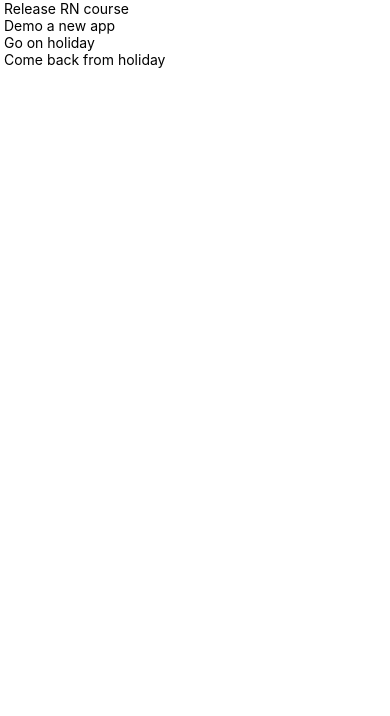
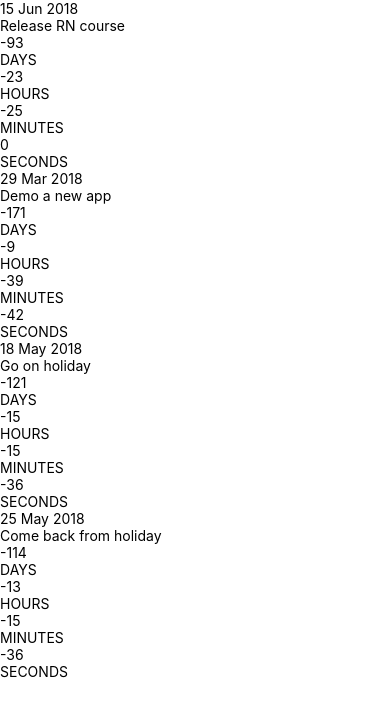
Before and after one commit to mbouzi/Countdown-React-Native, a React Native app: screen / in a window 390 px wide. Shown: the top 716 px of the page. Built offline with nearby package versions, Linux system fonts and the light colour scheme.

Commit message:
eventCard set up

```diff
--- /dev/null
+++ b/EventCard.js
@@ -0,0 +1,70 @@
+import React from 'react';
+import {
+	Text,
+	View,
+	StyleSheet
+} from 'react-native';
+import PropTypes from 'prop-types'
+import {
+	formatDate,
+	getCountdownParts
+} from './api'
+
+const styles = StyleSheet.create({
+
+});
+
+export default function EventCard({event}) {
+
+	const {
+		days,
+		hours,
+		minutes,
+		seconds
+	}  = getCountdownParts(event.date);
+
+	return (
+		<View style={styles.card}>
+	      <View style={styles.cardHeader}>
+	        <Text style={styles.date}>{formatDate(event.date)}</Text>
+	        <Text style={styles.title}>{event.title}</Text>
+	     </View>
+
+	    <View
+	        style={styles.counterContainer}
+      	>
+        <View
+          style={styles.counter}
+        >
+          <Text style={styles.counterText}>{days}</Text>
+          <Text style={styles.counterLabel}>DAYS</Text>
+        </View>
+        <View
+          style={styles.counter}
+        >
+          <Text style={styles.counterText}>{hours}</Text>
+          <Text style={styles.counterLabel}>HOURS</Text>
+        </View>
+        <View
+          style={styles.counter}
+        >
+          <Text style={styles.counterText}>{minutes}</Text>
+          <Text style={styles.counterLabel}>MINUTES</Text>
+        </View>
+        <View
+          style={styles.counter}
+        >
+          <Text style={styles.counterText}>{seconds}</Text>
+          <Text style={styles.counterLabel}>SECONDS</Text>
+        </View>
+      </View>
+    </View>
+	)
+}
+
+EventCard.PropTypes = {
+	event: PropTypes.shape({
+		title: PropTypes.string.isRequired,
+		date: PropTypes.instanceOf(Date)
+	})
+}
--- a/EventList.js
+++ b/EventList.js
@@ -1,5 +1,7 @@
 import React, {Component} from 'react';
 import {FlatList, Text } from 'react-native'
+
+import EventCard from './EventCard'
 
 
 class EventList extends Component {
@@ -8,7 +10,10 @@ class EventList extends Component {
 	}
 
 	componentDidMount() {
-		const events = require('./db.json').events;
+		const events = require('./db.json').events.map(e=>({
+			...e,
+			date: new Date(e.date)
+		}));
 		this.setState({events});
 	}
 
@@ -16,7 +21,7 @@ class EventList extends Component {
 		return (
 			<FlatList
 				data={this.state.events}
-				renderItem={({item}) => <Text> {item.title}</Text>}
+				renderItem={({item}) => <EventCard event={item} />}
 				keyExtractor={item => item.id}
 			 />
 		)
--- /dev/null
+++ b/api.js
@@ -0,0 +1,22 @@
+
+import moment from 'moment';
+
+export function formatDate(dateString) {
+  const parsed = moment(new Date(dateString));
+
+  if (!parsed.isValid()) {
+    return dateString;
+  }
+
+  return parsed.format('D MMM YYYY');
+}
+
+export function getCountdownParts(eventDate) {
+  const duration = moment.duration(moment(new Date(eventDate)).diff(new Date()));
+  return {
+    days: parseInt(duration.as('days')),
+    hours: duration.get('hours'),
+    minutes: duration.get('minutes'),
+    seconds: duration.get('seconds'),
+  };
+}
--- a/package.json
+++ b/package.json
@@ -20,6 +20,7 @@
   },
   "dependencies": {
     "expo": "^27.0.1",
+    "moment": "^2.22.2",
     "react": "16.3.1",
     "react-native": "~0.55.2"
   }
```
Also changed, not shown: 1 other file (tests, documents, lock files or other folders).
